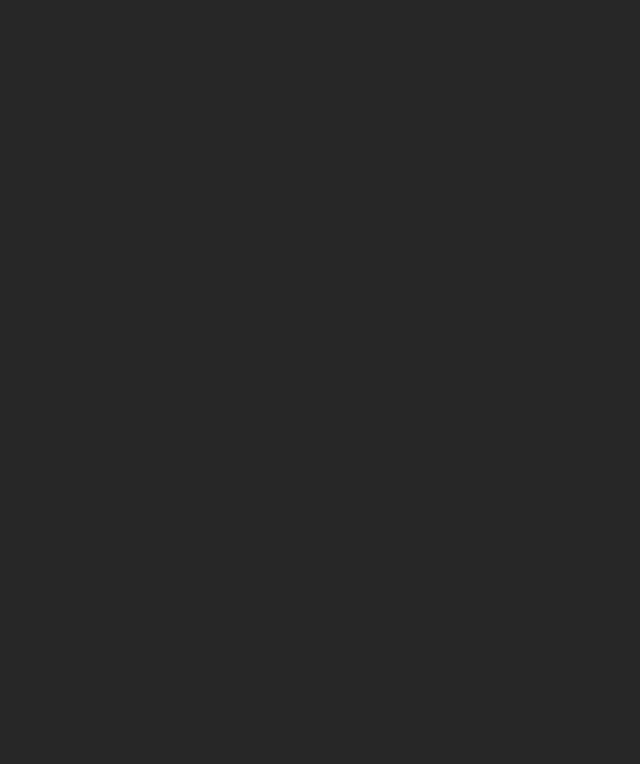
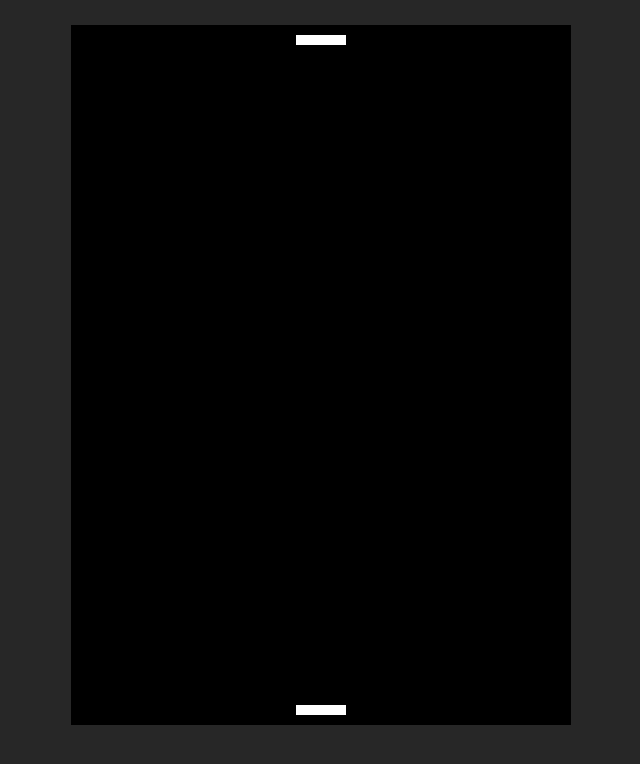
Before and after one commit to marnitzmalan/JS-Pong, a plain HTML site: page index.html in a window 1280 px wide. Shown: the whole page, without its empty margins (319-959 px from the left). Drawn offline with Linux system fonts and the light colour scheme.

Commit message:
render paddles

```diff
--- a/script.js
+++ b/script.js
@@ -1,20 +1,50 @@
+/**
+ * All Variables
+ */
+
 // Canvas
 const { body } = document;
 const canvas = document.createElement('canvas');
 const context = canvas.getContext('2d');
 
-const width = 500;
-const height = 700;
+// Canvas Size
+const canvasWidth = 500;
+const canvasHeight = 700;
 
-// Render Everything on Canvas
+// Paddle Size
+const paddleHeight = 10;
+const paddleWidth = 50;
+
+// Paddle position
+let paddleBottomX = 225;
+let paddleTopX = 225;
+
+
+/**
+ * Render Everything on Canvas
+ */
 function renderCanvas() {
-  // TODO: render canvas functionality
+  // Canvas Background
+  context.fillStyle = 'black';
+  context.fillRect(0, 0, canvasWidth, canvasHeight); // fillRect(x, y, width, height)
+
+  // Paddle Color
+  context.fillStyle = 'white';
+
+  // Paddle Top (Computer)
+  context.fillRect(paddleTopX, 10, paddleWidth, paddleHeight);
+
+  // Paddle Bottom (Player)
+  context.fillRect(paddleBottomX, canvasHeight - 20, paddleWidth, paddleHeight);
 }
 
-// Create Canvas Element
+
+/**
+ * Create Canvas Elements
+ */
 function createCanvas() {
-  canvas.width = width;
-  canvas.height = height;
+  canvas.width = canvasWidth;
+  canvas.height = canvasHeight;
   body.appendChild(canvas);
   renderCanvas();
 }
--- a/style.css
+++ b/style.css
@@ -6,6 +6,7 @@ body {
   font-family: "Courier New", Courier, monospace;
 }
 
-#my-house {
-  background-color: antiquewhite;
+canvas {
+  margin-top: 25px;
+  z-index: 10;
 }
```
